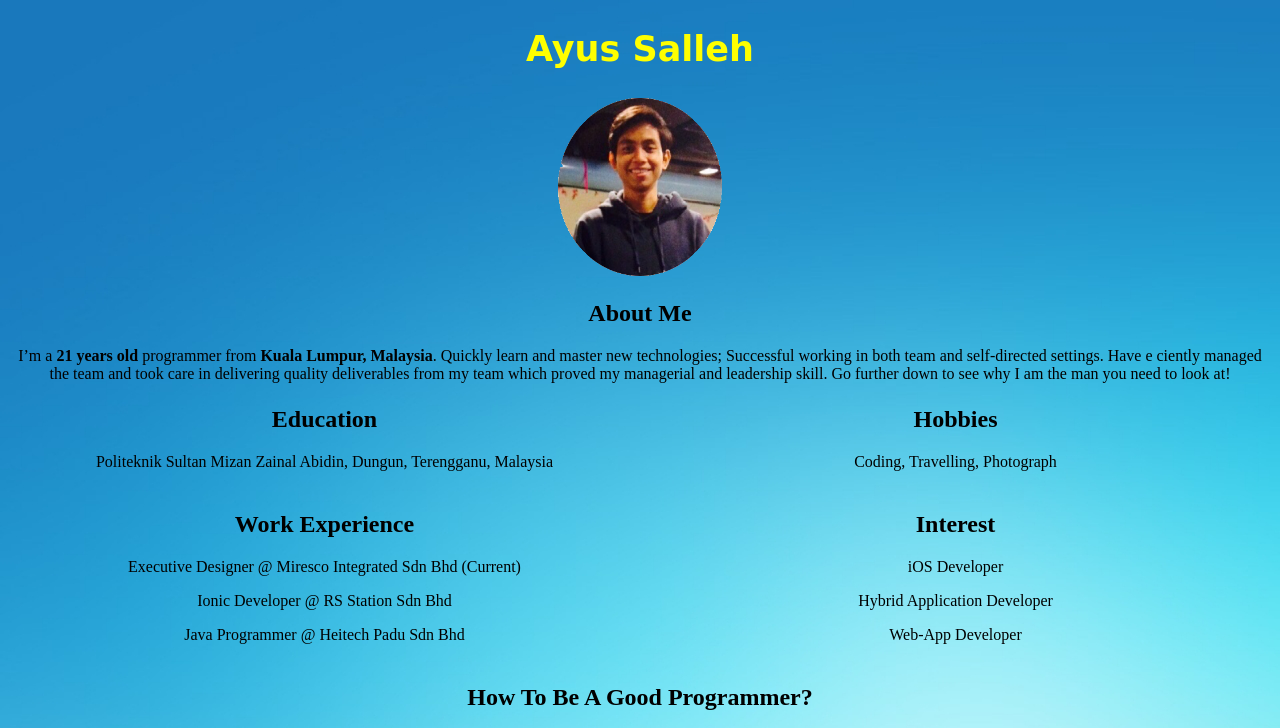
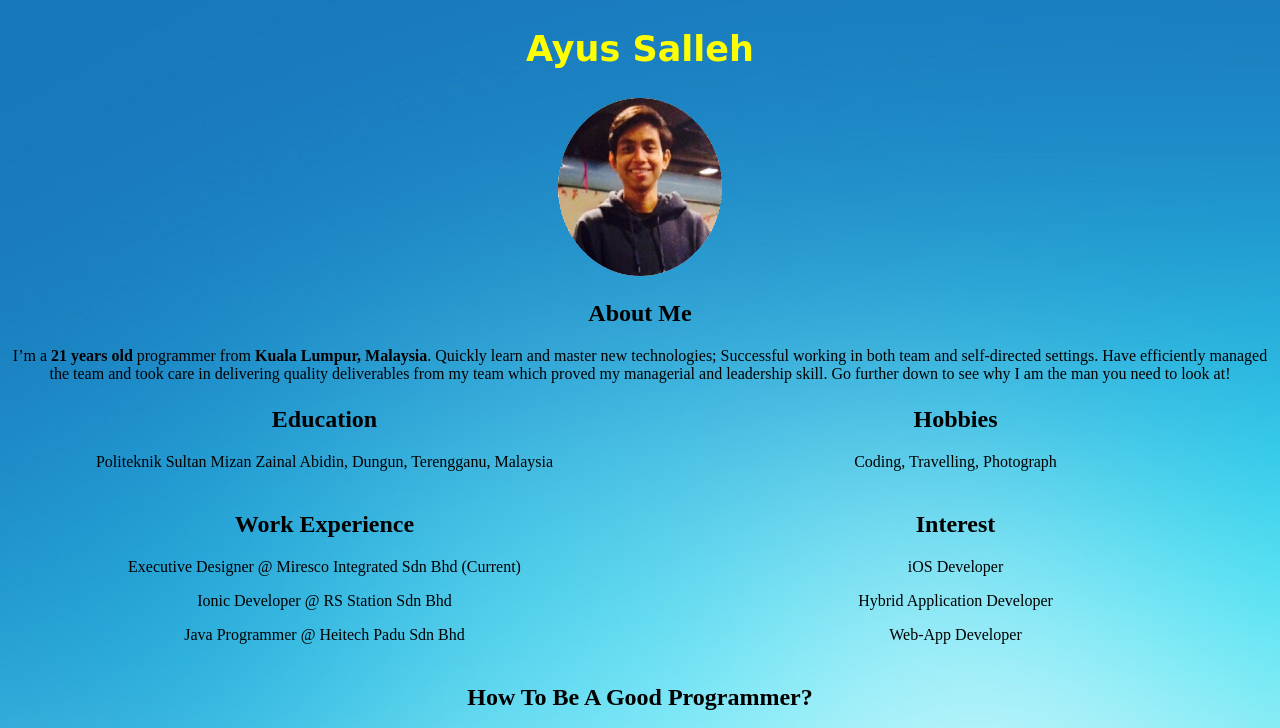
Before and after one commit to AyusSalleh/AyusSalleh.github.io, a plain HTML site: page index.html in a window 1280 px wide. Shown: the top 728 px of the page. Drawn offline with Linux system fonts and the light colour scheme; grey boxes are pictures that could not be loaded.

Commit message:
Update index.html

```diff
--- a/index.html
+++ b/index.html
@@ -32,7 +32,7 @@
       <img src="avatar.png" width="13%" height="13%" />
       <!-- About Me -->
       <h2 style="font-family: Comic Sans;">About Me</h2>
-          I’m a <strong>21 years old</strong> programmer from <strong>Kuala Lumpur, Malaysia</strong>. Quickly learn and master new technologies; Successful working in both team and self-directed settings. Have e ciently managed the team and took care in delivering quality deliverables from my team which proved my managerial and leadership skill. Go further down to see why I am the man you need to look at!
+          I’m a <strong>21 years old</strong> programmer from <strong>Kuala Lumpur, Malaysia</strong>. Quickly learn and master new technologies; Successful working in both team and self-directed settings. Have efficiently managed the team and took care in delivering quality deliverables from my team which proved my managerial and leadership skill. Go further down to see why I am the man you need to look at!
       <!-- Education, Work Experience, Hobbies, Interest -->
       <table style = "width: 100%">
         <tr style= "text-align: center">
```
